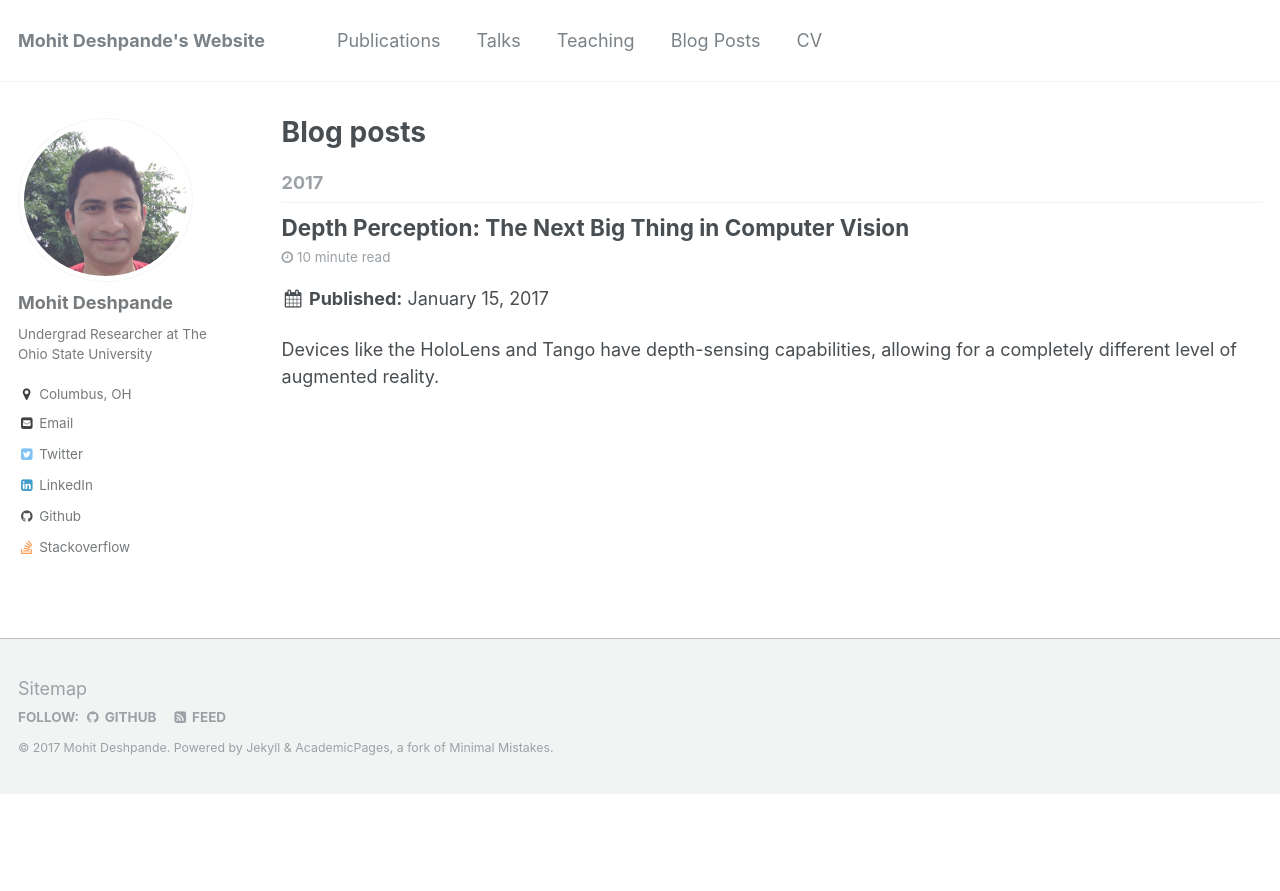
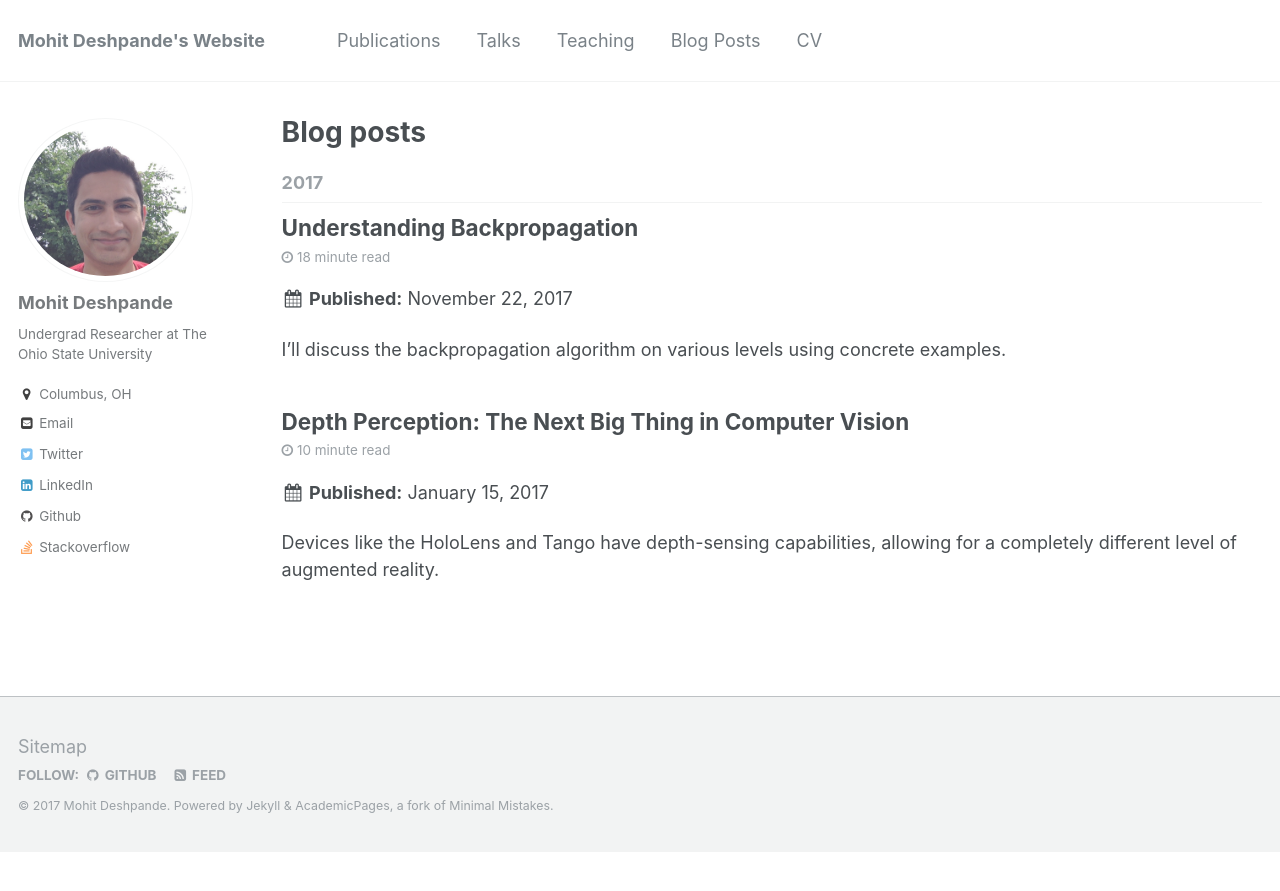
Before and after one commit to mohitd/mohitd.github.io, a Jekyll site: the page built from _pages/year-archive.html, in a window 1280 px wide. Shown: the top 891 px of the page. Built offline with Jekyll 4.4.1, drawn with Linux system fonts in a browser that asks for light colours; some of the changed lines change nothing that is shown.

Commit message:
New post on backprop; added mathjax support

```diff
--- /dev/null
+++ b/_includes/mathjax
@@ -0,0 +1,17 @@
+<script type="text/x-mathjax-config">
+  MathJax.Hub.Config({
+    TeX: {
+      equationNumbers: {
+        autoNumber: "AMS"
+      }
+    },
+    tex2jax: {
+      inlineMath: [ ['$','$'] ],
+      displayMath: [ ['$$','$$'] ],
+      processEscapes: true,
+    }
+  });
+</script>
+<script type="text/javascript"
+        src="http://cdn.mathjax.org/mathjax/latest/MathJax.js?config=TeX-AMS-MML_HTMLorMML">
+</script>
--- a/_layouts/default.html
+++ b/_layouts/default.html
@@ -9,6 +9,7 @@ layout: compress
   <head>
     {% include head.html %}
     {% include head/custom.html %}
+    {% include mathjax %}
   </head>
 
   <body>
--- /dev/null
+++ b/_posts/2017-11-22-backpropagation.md
@@ -0,0 +1,198 @@
+---
+title: "Understanding Backpropagation"
+excerpt: "I'll discuss the backpropagation algorithm on various levels using concrete examples."
+comments: true
+date: 2017-11-22
+---
+
+Backpropagation is arguable one of the most important algorithms in all of computer science. It's certainly the most important in neural networks and deep learning. Unfortunately, many students don't really understand what it is, why it is needed, or what it actually computes. There seems to be two prevalent types of explanations: the super-high-level, hand-wavy one and the "boards and boards of equations" one. In reality, these are really two different views of the same thing.  Having a solid understanding of backpropagation means you can explain it in both of these ways. My goal is to provided an alternate explanation of backpropagation that's sandwiched right in between these two views.
+
+Many students treat backpropagation and training of neural networks as some mystic black-box where you provide some input and ground-truth data and the machine does some magical computations. Backpropagation is actually much simpler than most students think it is.
+
+> Backpropagation is simply a direct application of the chain rule
+
+I'm also going to use concrete examples. When learning a new topic (or familiarizing yourself with an old one), abstractness can be the enemy here. I've found that starting with intuition and examples tends to help students learn better than starting with abstract definitions and general cases. Of the students that do know backpropagation, most only learned it abstractly and have never coded it or performed it by hand. Doing even one example by hand can help greatly improve understanding.
+
+Let's get started!
+
+First, we have to understand why we need backpropagation in the first place. Consider a single layer neural network:
+
+$$
+\begin{align*}
+z &\equiv Wx + b\\
+a &\equiv \varphi(z)
+\end{align*}
+$$
+
+where $\varphi$ is a sigmoid ($\varphi(z) = \frac{1}{1+\exp(-z)}$). Conventionally, we call $z$ the weighted sum or pre-activation and $a$ the post-activation or simply the activation. For our example, suppose that $W = [2~~~-3]$ and $b = -3$. In practice, our weight matrix is initialized to small, random values to break network symmetry, and our biases are initialized to zero.
+
+To train our weights and biases, we need to come up with some measure of how well it's doing. For example, we could use the quadratic cost.
+
+$$
+C(y, a) = \frac{1}{2}\sum_{i=1}^N (y - a)^2
+$$
+
+The cost/loss/error function is always a function of the ground-truth output and the output of the network, i.e., the last layer. With all of this information, we can compute a forward pass for a particular input. For our running example, our input vector will be $x=[-1~~~-2]^T$, and the target output for $x$ will be $y=1$. We can perform a forward pass and feed our input vector through the network to compute the network's output.
+
+# Computation Graphs
+
+Visually, we can represent this single-layer network as a computation graph (where the components of the weights are explicitly shown).
+
+![Forward pass](/images/backpropagation/forward-pass.png "forward pass")
+
+A computation graph is just a collection of operations that takes some input, performs some processing, and produces some output, just like a mathematical function. This is one way of interpreting a neural network: the network just computes a function parameterized by the weights and biases. The computation graph above shows a single-layer network, but we could easily add more nodes to extend this to a multi-layer network.
+
+For our example, I've filled in all of the intermediate computations in green above the edges connecting the operations. In our example, the correct answer is $1$, yet our network produces $0.73$. This produces a loss of $(1-0.73)^2=0.0729$ for this example. Our network could do better, so let's train it.
+
+# Gradient Descent
+
+Recall that we usually use gradient descent (or some other variant) to train our network. The update rule of gradient descent, for some parameter $\theta$, is always the following.
+
+$$
+\theta \gets \theta - \alpha \frac{\partial C}{\partial\theta}
+$$
+
+(Technically, $\frac{\partial C}{\partial\theta}$ isn't a gradient, but, in practice, we use vectorized implementations of gradient descent, which is why I'll still refer to $\frac{\partial C}{\partial\theta}$ as a gradient.)
+
+In words, to update a parameter, we compute the partial derivative of the cost function with respect to that parameter and nudge the parameter in the opposite direction. We use a learning rate to scale this nudge, and there are much fancier ways of annealing the learning rate. Intuitively, to perform gradient descent, we need to quantify the contribution of each trainable parameter to the overall cost. This is also why backpropagation is sometimes called backpropagation of errors: if we have a nonzero loss, each trainable parameter is to blame! Computing the partial derivative allows us to quantify that blame. As my calculus professor once said, "the partial derivative tells you how [$C$] will wiggle if you wiggle [$\theta$]." After computing the partial derivative of the cost function with respect to each parameter, we update the parameters, according to gradient descent, to try to decrease the overall cost.
+
+# Backpropagation Example
+
+Getting back to our example, we have three trainable parameters: $w_1$, $w_2$, and $b$. Following gradient descent, we need to compute three partial derivatives: $\frac{\partial C}{\partial w_1}$, $\frac{\partial C}{\partial w_2}$, and $\frac{\partial C}{\partial b}$. There's just one huge issue with computing the partial derivative of the cost function with respect to $w_1$, $w_2$, and $b$: the parameters are not directly in the cost function! Take a look at $C$ again. There's no $w_1$, $w_2$, or $b$ anywhere.
+
+However, the cost function _does_ have the output of our network $a$, which is a function of $z$, which is a function of $w_1$! Jackpot! We can _chain_ together these using the chain rule of calculus! Always remember that backpropagation is really just a direct application of the chain rule.
+
+$$
+\frac{\partial C}{\partial w_1} = \frac{\partial C}{\partial a}\frac{\partial a}{\partial z}\frac{\partial z}{\partial w_1}
+$$
+
+Notice that each function in the numerator is a function of the variable in the denominator. Now all that's left to do is compute these partial derivatives and plug in values! Let's start with the outermost partial derivative:
+
+$$
+\begin{align*}
+\frac{\partial C}{\partial a} &= -(y-a)\\
+&= -(1 - 0.73)\\
+&= -0.27
+\end{align*}
+$$
+
+Now we have to compute the partial derivative of the output of the sigmoid with respect to the input of the sigmoid. Luckily, the sigmoid has an easy derivative. Also, notice that $a\equiv\varphi(z)$, so a substitution saves us a computation.
+
+$$
+\begin{align*}
+\frac{\partial a}{\partial z} &= \varphi(z)[1-\varphi(z)]\\
+& = a(1-a)\\
+&= 0.73\cdot(1-0.73)\\
+&= 0.1971
+\end{align*}
+$$
+
+Finally, we have to compute the partial derivative of the weighted input with respect to the actual parameter $w_1$.
+
+$$
+\begin{align*}
+\frac{\partial z}{\partial w_1} &= x_1\\
+&= -1
+\end{align*}
+$$
+
+Finally, we can multiply everything together to get the partial derivative of the cost function with respect to $w_1$! This is the value we use for updating $w_1$ with gradient descent.
+
+$$
+\begin{align*}
+\frac{\partial C}{\partial w_1} &= \frac{\partial C}{\partial a}\frac{\partial a}{\partial z}\frac{\partial z}{\partial w_1}\\
+&= -0.27\cdot 0.1971\cdot -1\\
+&= 0.053217
+\end{align*}
+$$
+
+Congratulations! You just performed backpropagation by hand! It wasn't that bad, was it?
+
+For fun, let's take a look at applying the chain rule for the other weight $w_2$.
+
+$$
+\frac{\partial C}{\partial w_2} = \frac{\partial C}{\partial a}\frac{\partial a}{\partial z}\frac{\partial z}{\partial w_2}
+$$
+
+This seems awfully familiar. In fact, the first two factors of the product are _exactly_ the same factors when we were computing $\frac{\partial C}{\partial w_1}$. Why compute them again? We usually define an intermediate variable $\delta$ that represents the error gradient at a layer (or _the_ layer, in our case).
+
+$$
+\delta \equiv \frac{\partial C}{\partial a}\frac{\partial a}{\partial z}
+$$
+
+Now we simply compute $\delta$ once and multiply it by $\frac{\partial z}{\partial w_1}$ or $\frac{\partial z}{\partial w_2}$. But what about the bias?
+
+$$
+\begin{align*}
+\frac{\partial C}{\partial b} &= \frac{\partial C}{\partial a}\frac{\partial a}{\partial z}\frac{\partial z}{\partial b}\\
+&= \delta\frac{\partial z}{\partial b}\\
+&= \delta\cdot 1\\
+&= \delta
+\end{align*}
+$$
+
+The bias is exactly equal to the error gradient $\delta$! This is process of computing the partial derivatives backward through the network is also why one "step" of backpropagation is sometimes called the backward pass.
+
+# Backpropagation in Computation Graphs
+
+Like with the forward pass, we can show the backward pass in our computation graph. We can represent it in our computation graph very intuitively: we travel _backward_ from the cost function to the parameters.
+
+![Backward pass](/images/backpropagation/backward-pass.png "backward pass")
+
+When computing backpropagation using a computation graph, we compute the "local gradient" and multiply that with the incoming gradient. Take a look at the $\varphi$ operation node. Above, we computed local gradient to be $0.1971$. We multiply this with the incoming gradient $-0.27$ to get $-0.053$. We keep doing this as we progress backward through the graph. Eventually, we'll arrive at the parameters and inputs. Since the inputs aren't trainable (in this case), we only consider the parameters $w_1$, $w_2$, and $b$. After running backpropagation, we've computed the value of the gradient for each parameter with respect to the cost function.
+
+Now we can perform gradient descent. To illustrate that we do get a smaller loss value with gradient descent, let's update the parameters with $\alpha=1$. This learning rate is way too large to use in practice, but it works well for our small example. Our new parameters are $w_1=1.94, w_2=-3.106, b=-2.947$, and, if we compute a forward pass using the same input but these new parameters, we get an activation of $0.79$, which is closer to our target value of $1$! Backpropagation really works, even in small examples by hand!
+
+**Properties of the Gradient in Computation Graphs**. Let's go back to the computation graph. We notice some interesting characteristics of the gradient as it progresses backward through the nodes that give us some insight on how different operations affect the gradient. For example, consider what happens to the gradient at the addition operation node: it copies! For the multiplication gate, we perform a kind of "scaled switch" where we multiply the gradient by the opposite value. Mathematically, $\frac{\partial z}{\partial w_1}=x_1$ and $\frac{\partial z}{\partial x_1}=w_1$.
+
+Using the computation graph shows that backpropagation is more general than just neural networks. Although backpropagation was invented specifically for neural networks, its underlying concept, the chain rule, can be applied for any computation! That what makes backpropagation so powerful! But this same beauty also makes backpropagation dangerous: students often use a deep learning library, e.g., Tensorflow, PyTorch, etc., and think "well I don't have to know about backpropagation since the automatic differentiation will just train anything I code up." This kind of thinking gets us into trouble when we try to train deep models.
+
+# Backpropagation in Deep Neural Networks
+
+We've only seen backpropagation applied to a single-layer neural network. What about deep neural networks with many hidden layers? Backpropagation becomes a bit more complicated, but it's still the same principle: apply the chain rule! Really nothing else changes except we have more factors, i.e., partial derivatives, when we use the chain rule to compute the partial derivative of the cost function with respect to a particular weight or bias.
+
+However, the danger of not understanding backpropagation becomes very evident when we discuss deeper networks: we can't simply stack layers and layers on top of each other and expect backpropagation to magically work. If you had the mindset of "Tensorflow/PyTorch will automatically do backpropagation for me so I don't have to learn it", then you're in for a real shock when you try to train deeper networks.
+
+**Vanishing Gradient**. The biggest issue impeding network depth is the vanishing gradient problem. This is a direct result of backpropagation and the activation function we choose. Remember that we're just applying the chain rule at each layer, multiplying quantities together in a long string. If each factor is smaller than one, the product of those factors is going to be very close to zero. _This is not good for learning!_ By the time we reach the earlier layers, there's no gradient to use for training!
+
+This problem is exacerbated by the sigmoid and tanh (hyperbolic tangent) activation functions. The sigmoid and its derivative are shown below.
+
+![sigmoid](/images/backpropagation/sigmoid.png "sigmoid") ![derivative of sigmoid](/images/backpropagation/dsigmoid.png "derivative of sigmoid")
+
+The tanh activation function and its derivative are shown below. Notice the tanh is really just a scaled sigmoid ($\tanh(x) = 2\varphi(2x)-1$).
+
+![tanh](/images/backpropagation/tanh.png "tanh") ![derivative of tanh](/images/backpropagation/dtanh.png "derivative of tanh")
+
+When we use backpropagation, we'll be multiplying the gradient by the derivative of the sigmoid or tanh evaluated at the weighted sum input, i.e., $\varphi'(z)$. But take a look at the derivative of the activation functions: many values of $z$ produce to an output close to zero. There are only a few values near zero where the output of the derivative is greater than zero. We say the neuron has saturated if the local gradient is close to zero, which happens when the weighted sum $z$ is large in magnitude. This inhibits gradient retention as we go backward through our network. In other words, we don't have as much gradient to share when we get to the weights in the earlier layers. The update rule for the weights is a function of the incoming gradient, and this causes our weights to update very slowly. Hence, our network converges very slowly.
+
+If we have a very deep network, we're backpropagating through many of these activation functions, and our gradient keeps getting smaller and smaller. By the time we reach the first few layers' weights, the gradient is almost zero! Therefore, these weights don't get updated to the same degree as the weights further in the network.
+
+**ReLU Neurons**. One solution to this problem is to design a new activation function that doesn't saturate. For example, the rectified linear unit (ReLU) activation function doesn't have this issue of saturation. The ReLU is defined with a max operation $\varphi(z)\equiv \max(0,z)$. Take a look at a plot of the ReLU and its derivative, shown below respectively.
+
+![relu](/images/backpropagation/relu.png "relu") ![derivative of relu](/images/backpropagation/drelu.png "derivative of relu")
+
+How does this prevent saturation? The issue with the sigmoid and tanh is that the derivative value will be less than one, grinding the gradient down to zero. However, with the ReLU, the derivative is simply one if the weighted sum input is greater than zero. Thinking of it as a chain of factors, many of the products will simply be one. Multiplying the incoming gradient by one doesn't do anything to it, and we preserve the gradient through this activation function!
+
+Success! Right? Not quite. It has its own issue: dying ReLUs. If the input to the ReLU is less than zero, the incoming gradient is zeroed out as we try to backpropagate through a ReLU neuron. If a weight update causes the weighted sum input to be negative, then this neuron is effectively killed, permanently.
+
+One solution is to use a leaky ReLU: instead of a max, use a piecewise function that has some small negative value if the input is less than zero. When computing the derivative, it will be a small value rather than exactly zero.
+
+**Exploding Gradient**. There is a complimentary problem called exploding gradient that occurs commonly in recurrent neural networks (RNNs). As the name implies, instead of the gradient going to zero, the gradient explodes toward infinity. But why is this a problem? Computationally, the gradient will chomp through the bits in a 32 or 64-bit floating-point number, and overflow errors are very common and a clear indicator of exploding gradients! With RNNs specifically, this means the network has difficulty with long-term dependencies and relationships. To see why this happens, take a look at an "unrolled" vanilla RNN below.
+
+![rnn](/images/backpropagation/rnn.png "rnn")
+
+Different from a plain neural network, we evaluate the cost function at each time step (in the above RNN). When we backpropagate through an RNN, we "unroll" it for a fixed number of time steps. Each unrolled unit is essentially a deep neural network with shared weights across time. Intuitively the network is trying to retain more information to remember. As we keep trying to add more and more information to the gradient, it tends to explode toward infinity.
+
+The simplest solution here is to clip the magnitude of the gradient (between -5 and 5 works well). But that doesn't really _solve_ the problem; it just sidesteps it. Instead, variants of the vanilla RNN have been invented, such as the long short-term memory (LSTM) cell and gated recurrent unit (GRU), that are always used in practice over the vanilla RNN. These variants have additional "gates" and operations that help the gradient flow better without vanishing or exploding.
+
+For example, an RNN that uses LSTM cells rarely experiences vanishing or exploding gradient. To counteract vanishing gradient, the "recurrent" part of the LSTM cell is a sum; thus the gradient is simply one, and multiplying the gradient by one doesn't change it. To counteract exploding gradient, there is an additional operation, called the forget gate, that is applied, component-wise, to the internal cell state and is never greater than one. This helps scale back the gradient at each time step, preventing it from exploding.
+
+It should be noted that non-recurrent networks can still suffer from exploding gradient, but it's much less common than vanishing gradient. The moral of the story is that understanding backpropagation helps you identify issues in your network such as vanishing and exploding gradient.
+
+# Conclusion
+
+Backpropagation is not magic; it's math. Specifically, backpropagation is just an application of the chain rule many times. Knowing how backpropagation works under-the-hood will help you better train and debug your neural networks.
+
+I've relied on your intuition when explaining backpropagation. When I was first learning it, it was enough to whet my appetite, but I grew hungry for a deeper, more mathematical understanding. If you're looking for that, Michael Nielson has a fantastic post [here](http://neuralnetworksanddeeplearning.com/chap2.html) that derives and describes the mathematical formulation of backpropagation.
+
+If you learn one thing from reading this post, remember that backpropagation is just a direct application of the chain rule!
```
Also changed, not shown: images/backpropagation/backward-pass.png (added), images/backpropagation/drelu.png (added), images/backpropagation/dsigmoid.png (added), images/backpropagation/dtanh.png (added), images/backpropagation/forward-pass.png (added), images/backpropagation/relu.png (added), images/backpropagation/rnn.png (added), images/backpropagation/sigmoid.png (added), images/backpropagation/tanh.png (added).
